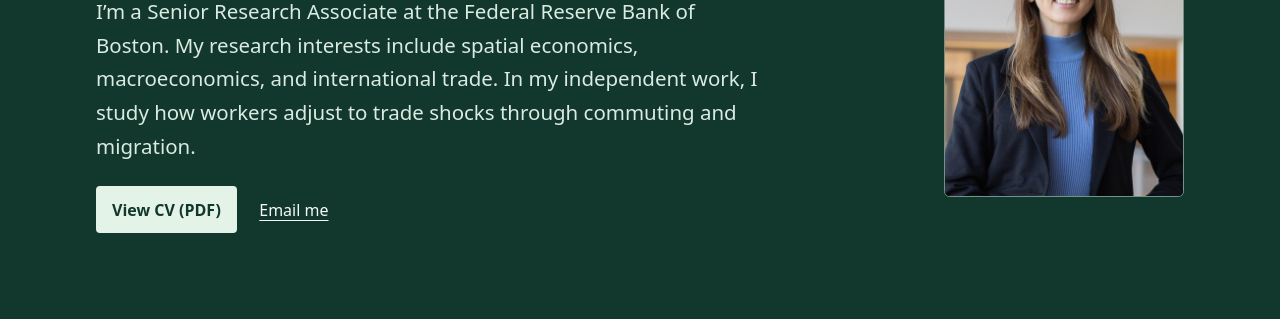
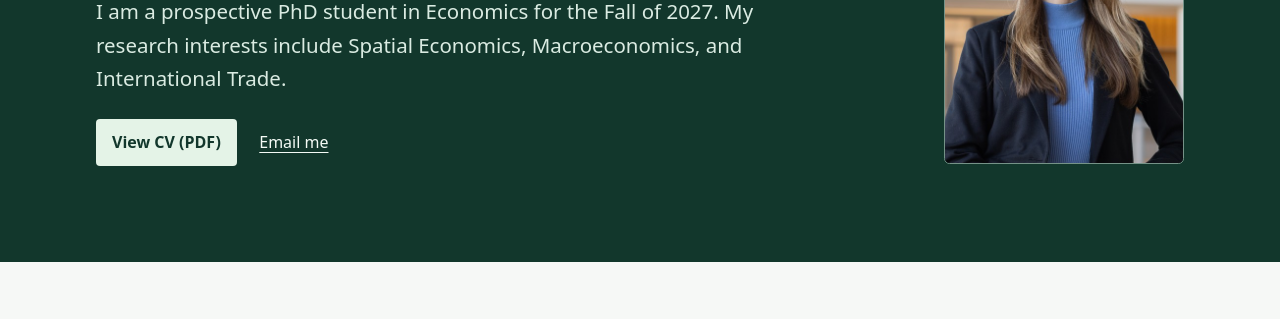
Before and after one commit to handle25/handle25.github.io, a plain HTML site: page index.html in a window 1280 px wide. Shown: the part 294-613 px from the top of the page. Drawn offline with Linux system fonts and the light colour scheme.

Commit message:
Update homepage introduction

```diff
--- a/index.html
+++ b/index.html
@@ -103,7 +103,7 @@ footer { color: var(--muted); }
     <div class="wrap">
       <div>
         <h1>Sophie Handley</h1>
-        <p class="lead">I’m a Senior Research Associate at the Federal Reserve Bank of Boston. My research interests include spatial economics, macroeconomics, and international trade. In my independent work, I study how workers adjust to trade shocks through commuting and migration.</p>
+        <p class="lead">I am a prospective PhD student in Economics for the Fall of 2027. My research interests include Spatial Economics, Macroeconomics, and International Trade.</p>
         <div class="actions">
           <a class="button" href="sophie-handley-cv.pdf">View CV (PDF)</a>
           <a href="mailto:handle25@msu.edu">Email me</a>
```
